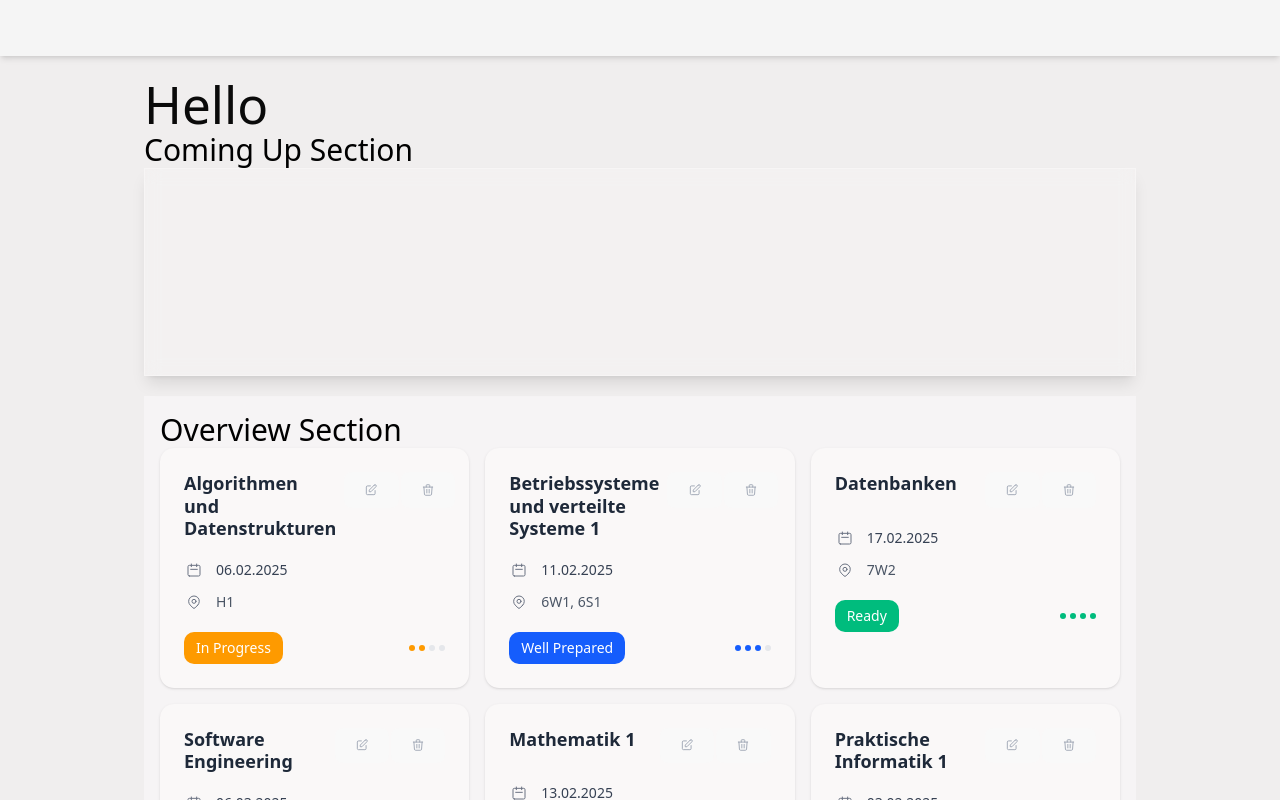
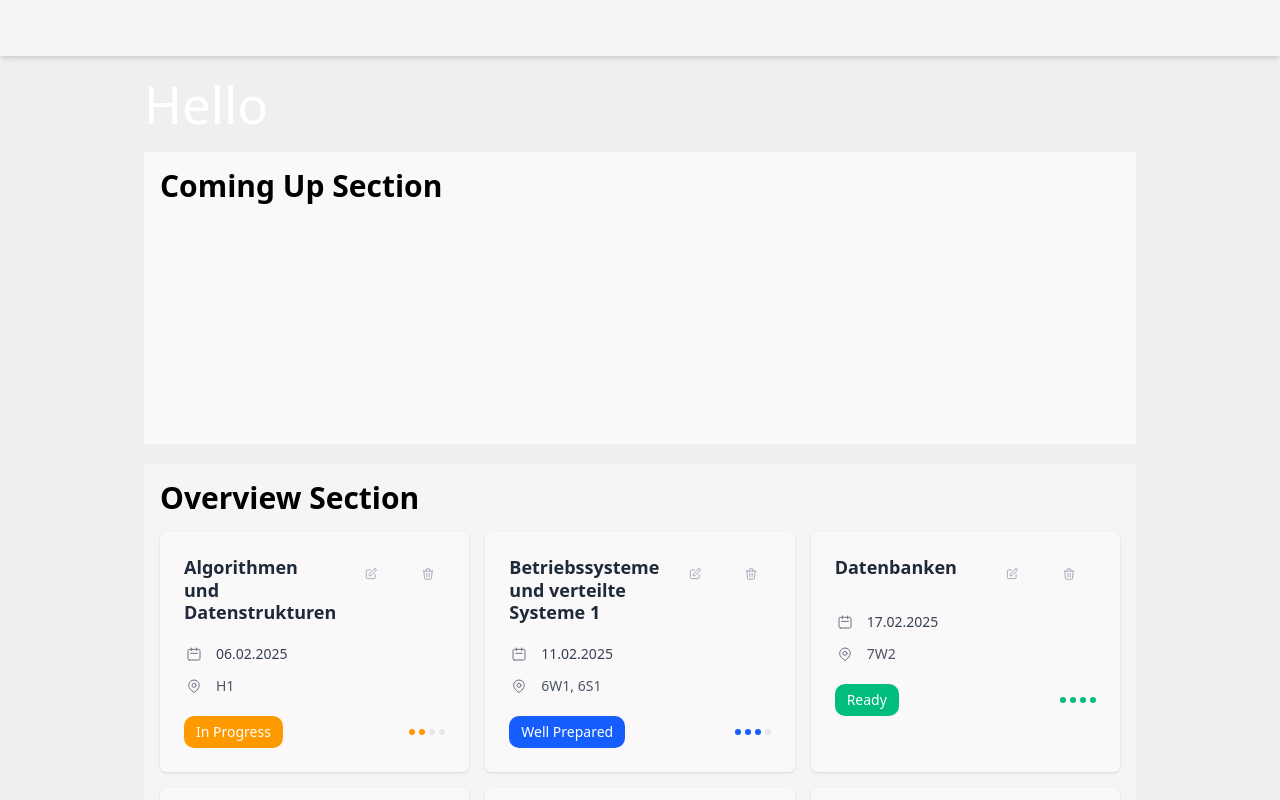
Before and after one commit to anonymouslearner-en/studiplanner, a React (Vite) app: page / in a window 1280 px wide. Shown: the top 800 px of the page. Built offline with nearby package versions, Linux system fonts and the light colour scheme.

Commit message:
feat: :lipstick: minor ui improvements!

```diff
--- a/src/App.tsx
+++ b/src/App.tsx
@@ -11,7 +11,7 @@ function App() {
       <Navbar />
       <main className="min-h-screen bg-accent-300 overflow-x-hidden flex flex-col">
         <div className="w-full max-w-5xl mx-auto pt-5 px-4 mb-28">
-          <h1>Hello</h1>
+          <h1 className="text-white font-medium text-base mb-4">Hello</h1>
           <ComingUpSection />
           <OverviewSection exams={mockExams} />
         </div>
--- a/src/components/ComingUpSection.tsx
+++ b/src/components/ComingUpSection.tsx
@@ -3,10 +3,12 @@ import type { FC } from "react";
 interface Props {}
 export const ComingUpSection: FC<Props> = () => {
   return (
-    <div className="">
-      <h2 className="text-black font-sans text-3xl">Coming Up Section</h2>
+    <div className="my-5 w-full bg-accent-100 p-4 rounded-xs">
+      <h2 className="text-black font-semibold text-3xl mb-4">
+        Coming Up Section
+      </h2>
 
-      <div className="min-h-52 w-full bg-white/20 backdrop-blur-sm border border-white/30 shadow-lg"></div>
+      <div className="min-h-52 w-full"></div>
     </div>
   );
 };
--- a/src/components/ExamTile.tsx
+++ b/src/components/ExamTile.tsx
@@ -48,7 +48,7 @@ export const ExamTile: FC<Props> = ({ exam }) => {
 
   return (
     <div
-      className={`group bg-accent-100 rounded-xl transition-all duration-200 overflow-hidden shadow-sm`}
+      className={`group bg-accent-100 rounded-sm transition-all duration-200 overflow-hidden shadow-sm`}
     >
       {/* Header Section */}
       <div className="px-6 pt-6 pb-4">
--- a/src/components/OverviewSection.tsx
+++ b/src/components/OverviewSection.tsx
@@ -8,8 +8,10 @@ interface Props {
 
 export const OverviewSection: FC<Props> = ({ exams }) => {
   return (
-    <div className="my-5 w-full bg-accent-200 p-4">
-      <h2 className="text-black font-sans text-3xl">Overview Section</h2>
+    <div className="my-5 w-full bg-accent-200 p-4 rounded-xs">
+      <h2 className="text-black font-semibold text-3xl mb-4">
+        Overview Section
+      </h2>
 
       <div className="min-h-96 w-full">
         <div className="grid gap-4 md:grid-cols-2 lg:grid-cols-3">
```
